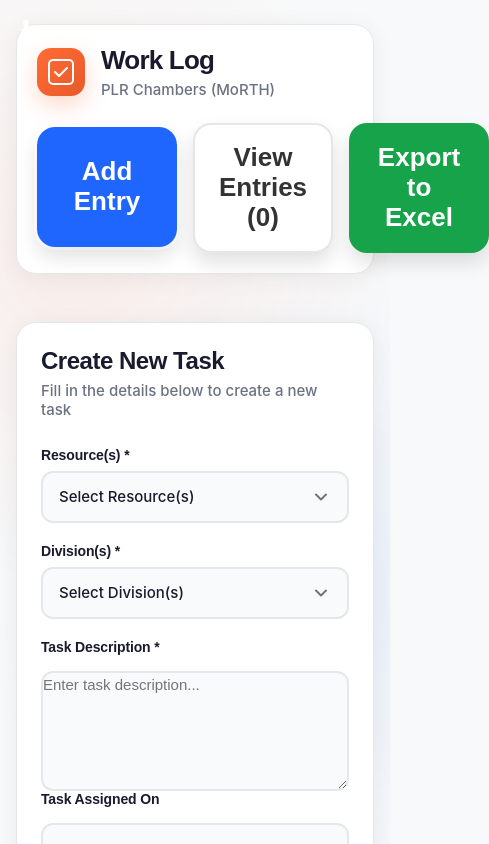
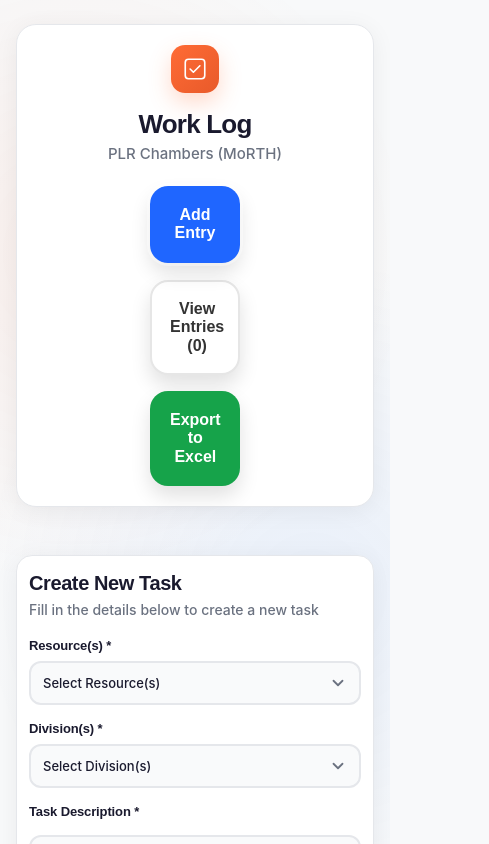
Before and after one commit to SV1997/Task-managger, a React (Vite) app in the folder task-management-frontend/: page / in a window 390 px wide. Shown: the top 844 px of the page, 489 px wide, since content can reach past the window. Built offline with nearby package versions, Linux system fonts and the light colour scheme; the HTML template or start-up script is replaced by a standard one; a web font is replaced by a local one.

Commit message:
mobile friendly layout:2

```diff
--- a/task-management-frontend/src/App.css
+++ b/task-management-frontend/src/App.css
@@ -258,7 +258,7 @@ body {
 
   .header-content {
     flex-direction: column;
-    align-items: flex-start;
+    align-items: center;
     padding: 20px;
   }
 
@@ -302,12 +302,20 @@ body {
   align-items: center;
 }
 
+@media (max-width: 480px) {
+  .top-nav {
+    flex-direction: column;
+    align-items: stretch;
+  }
+
+}
+
 .nav-card {
-  width: 140px;
-  min-height: 120px;
+  width: 90px;
+  min-height: 60px;
   border-radius: 18px;
   border: 2px solid transparent;
-  font-size: 26px;
+  font-size: 16px;
   line-height: 1.15;
   font-weight: 600;
   cursor: pointer;
--- a/task-management-frontend/src/components/Dashboard/DashboardHeader.tsx
+++ b/task-management-frontend/src/components/Dashboard/DashboardHeader.tsx
@@ -57,9 +57,6 @@ function DashboardHeader({
               </>
             ) : (
               <>
-                <span className="export-icon" aria-hidden="true">
-                  ⬇
-                </span>
                 Export
                 <br />
                 to
--- a/task-management-frontend/src/components/MultiSelect.css
+++ b/task-management-frontend/src/components/MultiSelect.css
@@ -140,3 +140,70 @@
 .multi-select-dropdown::-webkit-scrollbar-thumb:hover {
   background: var(--scrollbar-thumb-hover);
 }
+
+/* Add to end of MultiSelect.css */
+
+/* Mobile Responsive Styles */
+@media (max-width: 768px) {
+  .multi-select-trigger {
+    padding: 12px 14px;
+    min-height: 48px;
+    font-size: 14px;
+  }
+
+  .multi-select-text {
+    font-size: 14px;
+  }
+
+  .multi-select-arrow {
+    width: 18px;
+    height: 18px;
+  }
+
+  .multi-select-dropdown {
+    max-height: 240px;
+    border-radius: 10px;
+  }
+
+  .multi-select-option {
+    padding: 10px 14px;
+    gap: 10px;
+  }
+
+  .multi-select-checkbox {
+    width: 18px;
+    height: 18px;
+  }
+
+  .multi-select-option-text {
+    font-size: 14px;
+  }
+
+  .multi-select-label {
+    font-size: 13px;
+  }
+}
+
+/* Extra Small Devices */
+@media (max-width: 480px) {
+  .multi-select-trigger {
+    padding: 11px 12px;
+    min-height: 44px;
+  }
+
+  .multi-select-text {
+    font-size: 13px;
+  }
+
+  .multi-select-dropdown {
+    max-height: 200px;
+  }
+
+  .multi-select-option {
+    padding: 9px 12px;
+  }
+
+  .multi-select-option-text {
+    font-size: 13px;
+  }
+}
--- a/task-management-frontend/src/components/TaskForm.css
+++ b/task-management-frontend/src/components/TaskForm.css
@@ -99,7 +99,7 @@
 .form-input,
 .form-select,
 .form-textarea {
-  /* padding: 14px 16px; */
+  padding: 14px 16px;
   background: var(--input-bg);
   border: 2px solid var(--border);
   border-radius: 12px;
@@ -140,8 +140,6 @@
   background-repeat: no-repeat;
   background-position: right 12px center;
   padding-right: 40px;
-  height: 60px;
-  padding-left: 10px;
 }
 
 .submit-button {
@@ -195,16 +193,91 @@
   }
 }
 
+/* ===== MOBILE RESPONSIVE STYLES ===== */
+
+/* Tablets and Mobile Devices (768px and below) */
 @media (max-width: 768px) {
   .task-form {
-    padding: 24px;
+    padding: 20px 16px;
+    border-radius: 16px;
   }
 
-  .form-grid {
-    grid-template-columns: 1fr;
+  .task-form-header {
+    margin-bottom: 20px;
   }
 
   .task-form-title {
-    font-size: 24px;
+    font-size: 22px;
+  }
+
+  .task-form-subtitle {
+    font-size: 14px;
+  }
+
+  /* Force all form fields to stack vertically */
+  .form-grid {
+    grid-template-columns: 1fr !important;
+    gap: 16px;
+    margin-bottom: 16px;
+  }
+
+  .form-group {
+    width: 100%;
+  }
+
+  .form-label {
+    font-size: 13px;
+  }
+
+  .form-input,
+  .form-select,
+  .form-textarea {
+    font-size: 14px;
+    padding: 12px 14px;
+    width: 100%;
+  }
+
+  .form-textarea {
+    min-height: 100px;
+  }
+
+  .form-select {
+    padding-right: 36px;
+    background-position: right 10px center;
+  }
+
+  .submit-button {
+    padding: 14px 20px;
+    font-size: 15px;
+    margin-top: 16px;
+  }
+
+  .alert {
+    padding: 12px 14px;
+    font-size: 13px;
+    margin-bottom: 16px;
   }
 }
+
+/* Extra Small Devices (480px and below) */
+@media (max-width: 480px) {
+  .task-form {
+    padding: 16px 12px;
+  }
+
+  .task-form-title {
+    font-size: 20px;
+  }
+
+  .form-input,
+  .form-select,
+  .form-textarea {
+    font-size: 14px;
+    padding: 11px 12px;
+  }
+
+  .submit-button {
+    padding: 13px 18px;
+    font-size: 14px;
+  }
+}
--- a/task-management-frontend/src/components/TaskList.css
+++ b/task-management-frontend/src/components/TaskList.css
@@ -276,3 +276,200 @@
     gap: 12px;
   }
 }
+
+/* Add to end of TaskList.css */
+
+/* Mobile Responsive Styles */
+@media (max-width: 768px) {
+  .tasks-grid {
+    grid-template-columns: 1fr;
+    gap: 16px;
+  }
+
+  .task-list-header {
+    flex-direction: column;
+    align-items: flex-start;
+    gap: 10px;
+    margin-bottom: 20px;
+  }
+
+  .task-list-title {
+    font-size: 24px;
+  }
+
+  .task-list-count {
+    font-size: 13px;
+    padding: 5px 12px;
+  }
+
+  .task-card {
+    padding: 16px;
+  }
+
+  .task-card-header {
+    flex-direction: column;
+    align-items: flex-start;
+    gap: 10px;
+  }
+
+  .task-badges {
+    width: 100%;
+    justify-content: flex-start;
+  }
+
+  .badge {
+    font-size: 11px;
+    padding: 3px 8px;
+  }
+
+  .task-date {
+    font-size: 12px;
+  }
+
+  .task-description {
+    font-size: 14px;
+    -webkit-line-clamp: 4;
+  }
+
+  .task-meta {
+    gap: 6px;
+  }
+
+  .task-meta-item {
+    font-size: 12px;
+  }
+
+  .task-meta-item svg {
+    width: 14px;
+    height: 14px;
+  }
+
+  .pagination {
+    flex-direction: column;
+    gap: 12px;
+    padding: 16px 0;
+  }
+
+  .pagination-button {
+    width: 100%;
+    padding: 10px 16px;
+    font-size: 13px;
+  }
+
+  .pagination-info {
+    font-size: 13px;
+    order: -1;
+  }
+}
+
+/* Extra Small Devices */
+@media (max-width: 480px) {
+  .task-list-title {
+    font-size: 20px;
+  }
+
+  .task-card {
+    padding: 14px;
+    border-radius: 12px;
+  }
+
+  .task-description {
+    font-size: 13px;
+  }
+
+  .badge {
+    font-size: 10px;
+    padding: 3px 7px;
+  }
+}
+
+/* Mobile Responsive Styles - Add to end of App.css */
+
+@media (max-width: 768px) {
+  .container {
+    padding: 16px 12px;
+  }
+
+  .header-content {
+    flex-direction: column;
+    align-items: stretch;
+    padding: 20px 16px;
+    gap: 16px;
+  }
+
+  .logo-section {
+    justify-content: center;
+    text-align: center;
+    flex-direction: column;
+    gap: 12px;
+  }
+
+  .header-actions {
+    flex-direction: column;
+    width: 100%;
+    gap: 10px;
+  }
+
+  .download-button,
+  .logout-button {
+    width: 100%;
+    justify-content: center;
+    padding: 12px 16px;
+    font-size: 14px;
+  }
+
+  .app-title {
+    font-size: 24px;
+  }
+
+  .app-subtitle {
+    font-size: 13px;
+  }
+
+  .logo-icon {
+    width: 48px;
+    height: 48px;
+    margin: 0 auto;
+  }
+
+  .logo-icon svg {
+    width: 26px;
+    height: 26px;
+  }
+
+  .content-grid {
+    grid-template-columns: 1fr !important;
+    gap: 20px;
+  }
+
+  .form-section,
+  .list-section {
+    width: 100%;
+  }
+
+  .app-footer {
+    padding: 16px 0;
+    font-size: 13px;
+  }
+}
+
+/* Extra Small Devices */
+@media (max-width: 480px) {
+  .container {
+    padding: 12px 8px;
+  }
+
+  .header-content {
+    padding: 16px 12px;
+  }
+
+  .app-title {
+    font-size: 20px;
+  }
+
+  .download-button,
+  .logout-button {
+    padding: 11px 14px;
+    font-size: 13px;
+  }
+}
```
